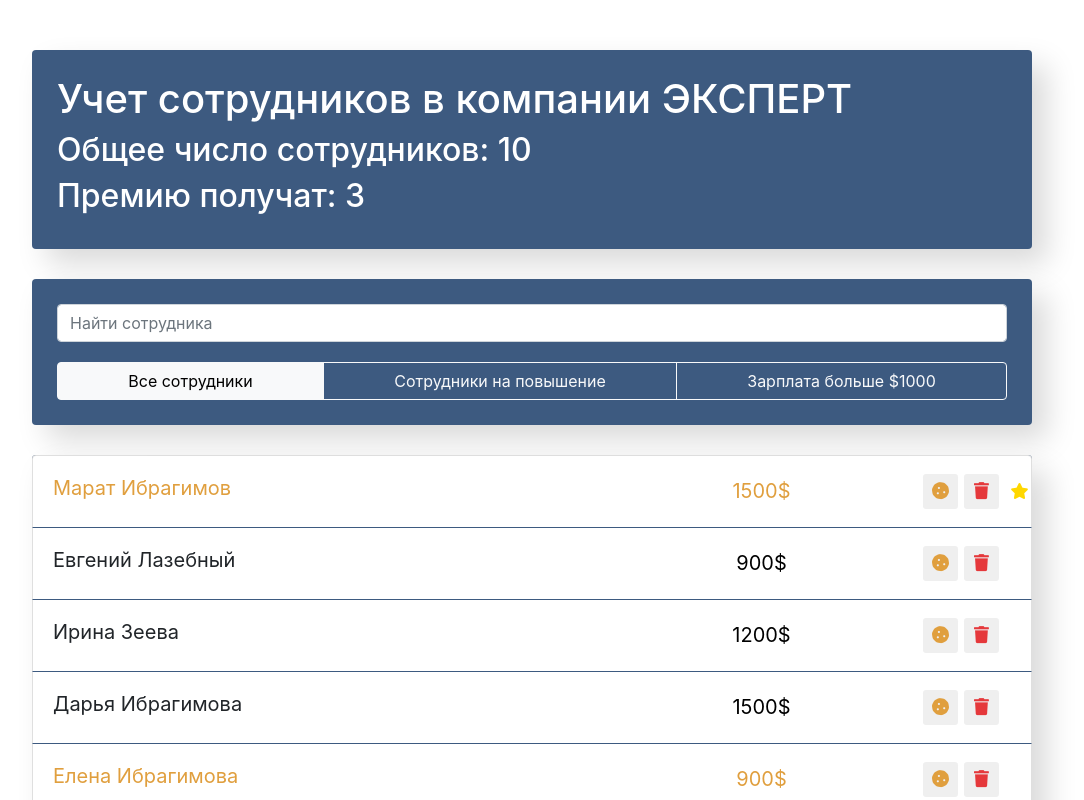
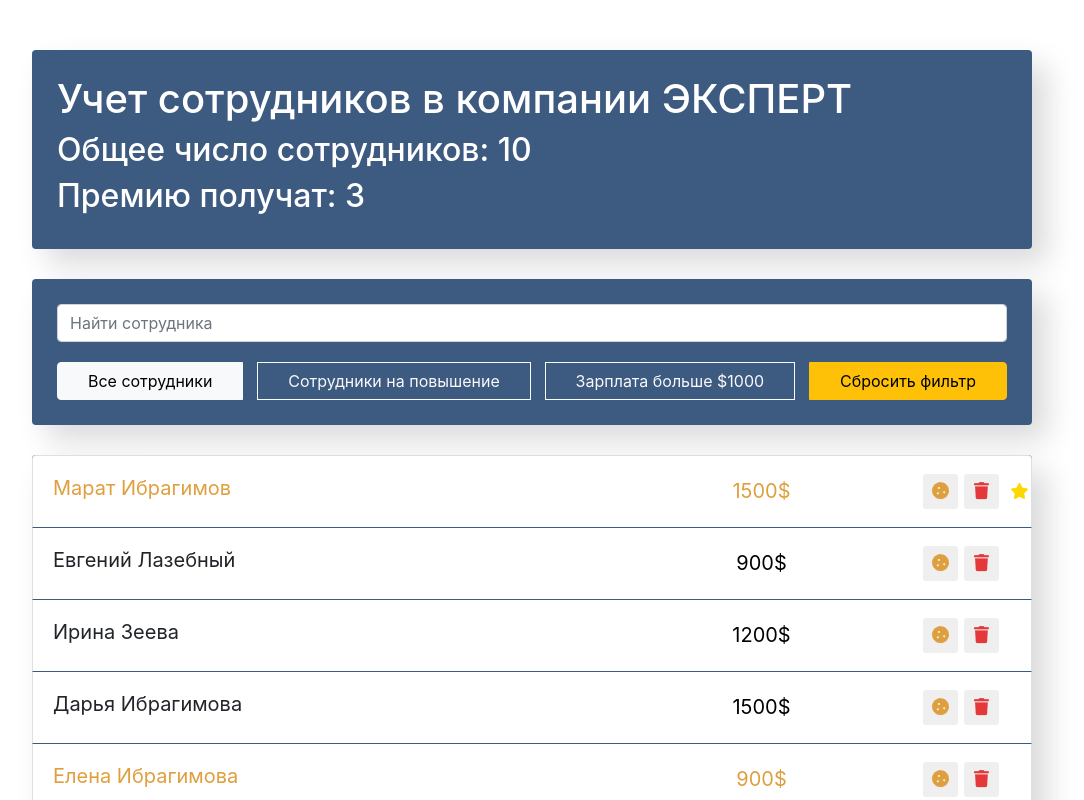
Before and after one commit to krasotun/react-employees, a React (Create React App) app: page / in a window 1280 px wide. Shown: the top 800 px of the page, without its empty margins (108-1192 px from the left). Built offline with nearby package versions, Linux system fonts and the light colour scheme.

Commit message:
add Создал табы

```diff
--- a/src/components/app-filter/app-filter.css
+++ b/src/components/app-filter/app-filter.css
@@ -1,5 +1,6 @@
 .btn-group {
   display: flex;
+  gap: 15px;
   margin-top: 20px;
   justify-content: space-between;
 }
--- a/src/components/app-filter/app-filter.js
+++ b/src/components/app-filter/app-filter.js
@@ -1,15 +1,51 @@
+import React from "react";
 import "./app-filter.css";
 const AppFilter = () => {
+
+	const [allButton, setAllButton] = React.useState(true);
+	const [riseButton, setRiseButton] = React.useState(false);
+	const [salaryButton, setSalaryButton] = React.useState(false);
+
+
+	const setButtonsNotActive = () => {
+		setAllButton(false);
+		setRiseButton(false);
+		setSalaryButton(false);
+	}
+	const resetFilters = () => {
+		setButtonsNotActive();
+		setAllButton(true);
+	}
+	const allButtonClick = () => {
+		setButtonsNotActive();
+		setAllButton(true);
+	}
+	const riseButtonClick = () => {
+		setButtonsNotActive();
+		setRiseButton(true);
+	}
+	const salaryButtonClick = () => {
+		setButtonsNotActive();
+		setSalaryButton(true);
+	}
+
 	return (
 		<div className="btn-group">
-			<button className="btn btn-light" type="button">
+			<button className={`btn ${allButton ? 'btn-light' : 'btn-outline-light'}`}
+				type="button" onClick={allButtonClick}>
 				Все сотрудники
 			</button>
-			<button className="btn btn-outline-light" type="button">
+			<button className={`btn ${riseButton ? 'btn-light' : 'btn-outline-light'}`}
+				type="button" onClick={riseButtonClick}>
 				Сотрудники на повышение
 			</button>
-			<button className="btn btn-outline-light" type="button">
+			<button className={`btn ${salaryButton ? 'btn-light' : 'btn-outline-light'}`}
+				type="button" onClick={salaryButtonClick}>
 				Зарплата больше $1000
+			</button>
+			<button className="btn btn-warning"
+				type="button" onClick={resetFilters}>
+				Сбросить фильтр
 			</button>
 		</div>
 	);
```
